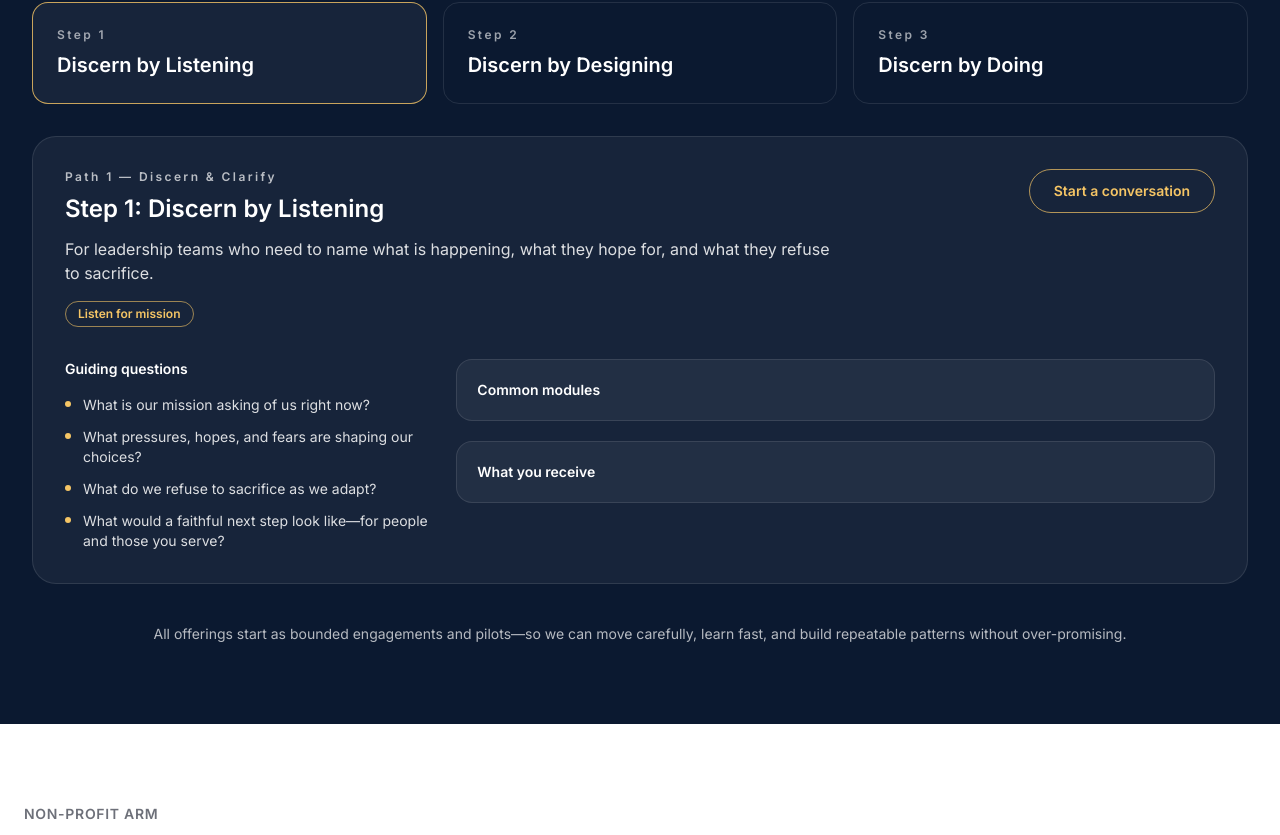
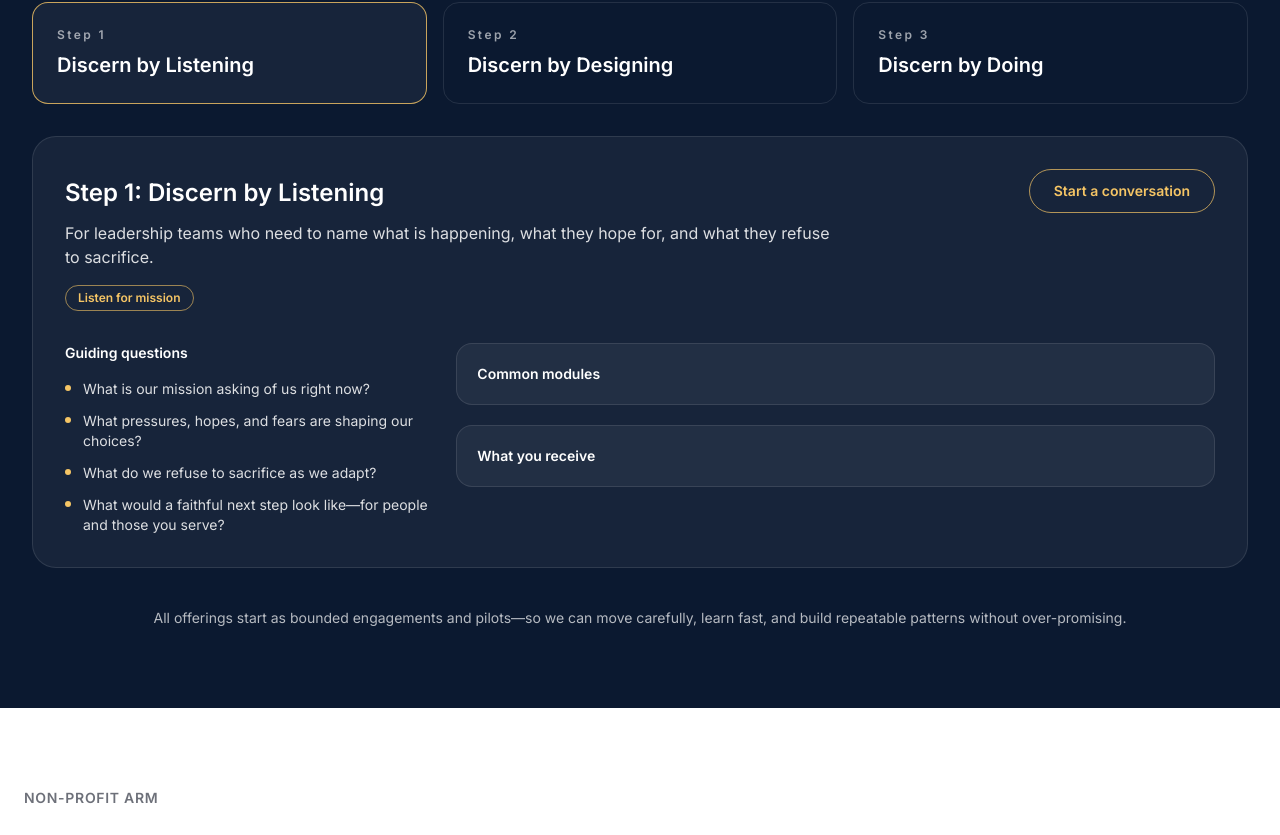
Before and after one commit to MutualAidz/kairoslux-website, a React (Vite) app: page / in a window 1280 px wide. Shown: the part 3469-4304 px from the top of the page. Built offline with nearby package versions, Linux system fonts and the light colour scheme.

Commit message:
chore: SSOT align steps-only (remove path naming requirement)

```diff
--- a/src/components/DiscernmentSteps.tsx
+++ b/src/components/DiscernmentSteps.tsx
@@ -4,8 +4,6 @@ type StepKey = "discern-clarify" | "design-decide" | "mission-impact";
 
 type Step = {
   key: StepKey;
-  pathLabel: string;
-  legacyTitle: string;
   stepLabel: string;
   stepTitle: string;
   oneLiner: string;
@@ -51,8 +49,6 @@ export default function DiscernmentSteps() {
     () => [
       {
         key: "discern-clarify",
-        pathLabel: "Path 1",
-        legacyTitle: "Discern & Clarify",
         stepLabel: "Step 1",
         stepTitle: "Discern by Listening",
         oneLiner:
@@ -105,8 +101,6 @@ export default function DiscernmentSteps() {
       },
       {
         key: "design-decide",
-        pathLabel: "Path 2",
-        legacyTitle: "Design & Decide",
         stepLabel: "Step 2",
         stepTitle: "Discern by Designing",
         oneLiner:
@@ -161,8 +155,6 @@ export default function DiscernmentSteps() {
       },
       {
         key: "mission-impact",
-        pathLabel: "Path 3",
-        legacyTitle: "Mission Impact Work",
         stepLabel: "Step 3",
         stepTitle: "Discern by Doing",
         oneLiner:
@@ -305,10 +297,6 @@ export default function DiscernmentSteps() {
       >
         <div className="flex flex-col gap-3 md:flex-row md:items-start md:justify-between">
           <div>
-            <p className="text-xs font-semibold tracking-[0.2em] text-white/70">
-              {s.pathLabel} — {s.legacyTitle}
-            </p>
-            <span className="sr-only">{s.pathLabel} — {s.legacyTitle}</span>
             <h3 className="mt-2 text-2xl font-semibold text-white">
               {s.stepLabel}: {s.stepTitle}
             </h3>
@@ -450,7 +438,6 @@ export default function DiscernmentSteps() {
                     {s.stepLabel}
                   </p>
                   <p className="mt-2 text-xl font-semibold text-white">{s.stepTitle}</p>
-                  <span className="sr-only">{s.pathLabel} — {s.legacyTitle}</span>
                 </button>
               );
             })}
```
Also changed, not shown: 6 other files (tests, documents, lock files or other folders).
